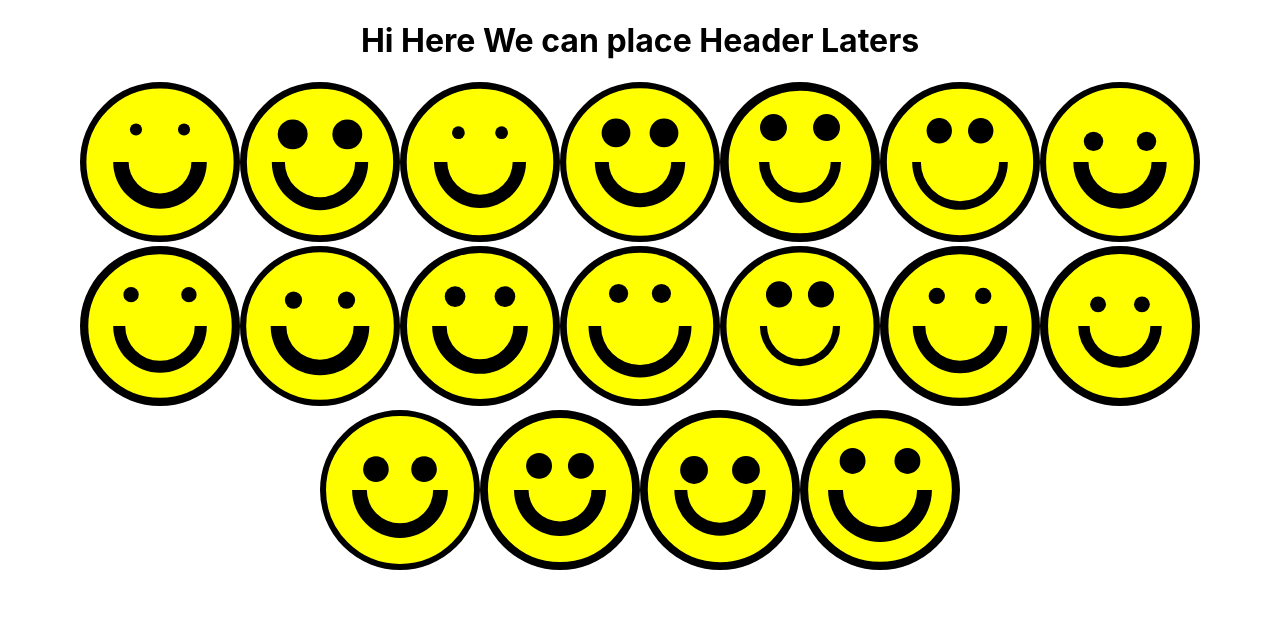
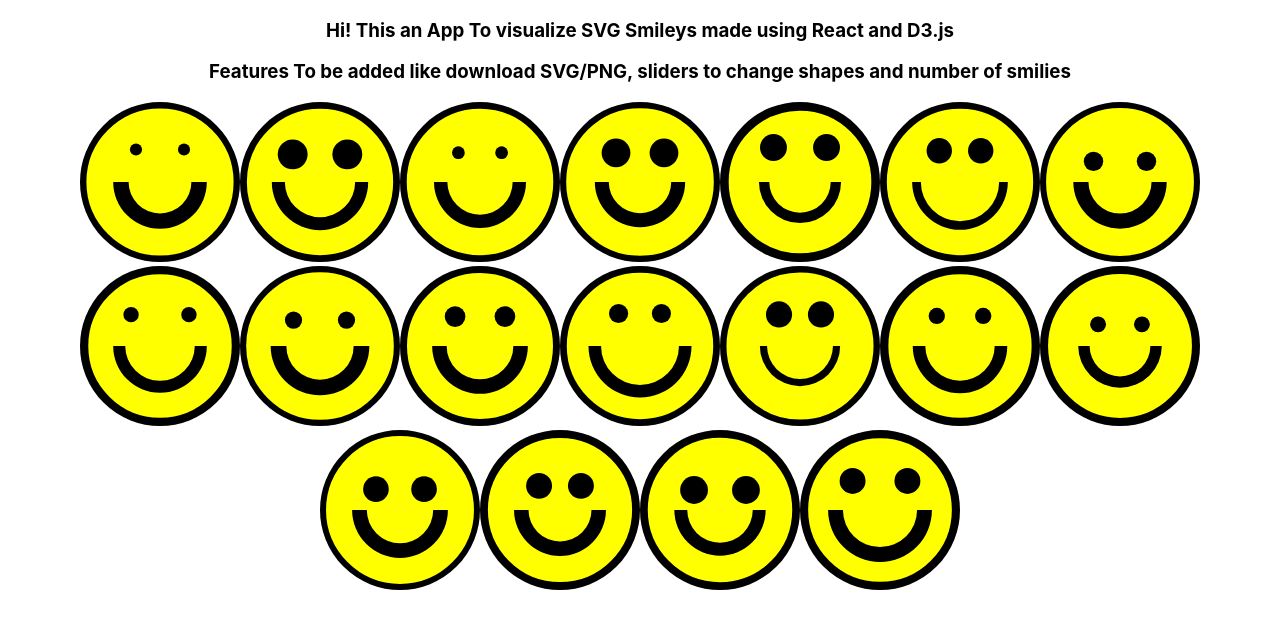
Before and after one commit to harshaTejaR/dataviz, a React (Create React App) app: page / in a window 1280 px wide. Shown: the top 628 px of the page. Built offline with nearby package versions, Linux system fonts and the light colour scheme; the HTML template or start-up script is replaced by a standard one.

Commit message:
Heading Changed To Features to be developed

```diff
--- a/src/App.js
+++ b/src/App.js
@@ -7,7 +7,8 @@ function App() {
   return (
     <div className="App">
       <Container className="App" maxWidth="inherit">
-        <h1>Hi Here We can place Header Laters</h1>
+        <h3>Hi! This an App To visualize SVG Smileys made using React and D3.js</h3>
+        <h3>Features To be added like download SVG/PNG, sliders to change shapes and number of smilies</h3>
         <div>
           <FaceApp></FaceApp>
         </div>
--- a/src/Assets/BackgroundCircle.js
+++ b/src/Assets/BackgroundCircle.js
@@ -3,6 +3,6 @@ export const BackgroundCircle = ({ radius, strokeWidth }) => (
       r={radius}
       fill="yellow"
       stroke="black"
-      stroke-width={strokeWidth}
+      strokeWidth={strokeWidth}
     />
   );
```
